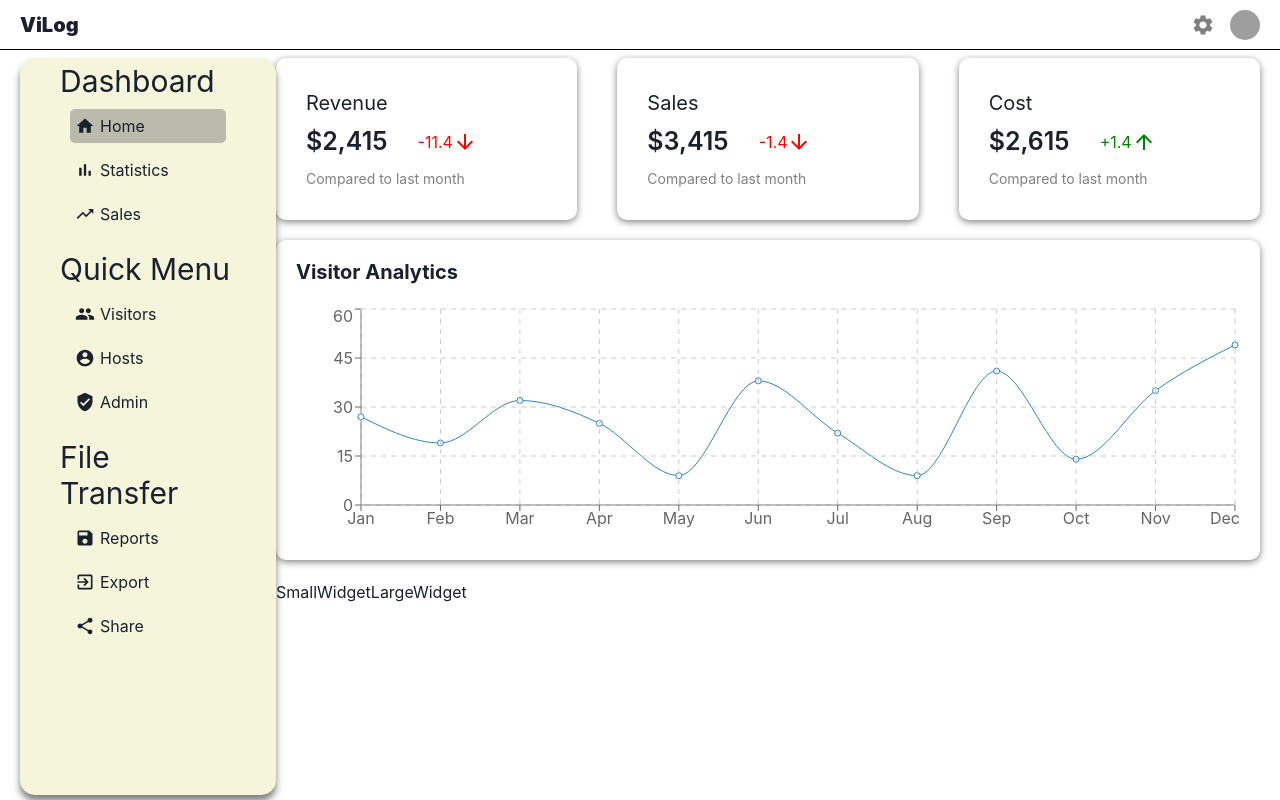
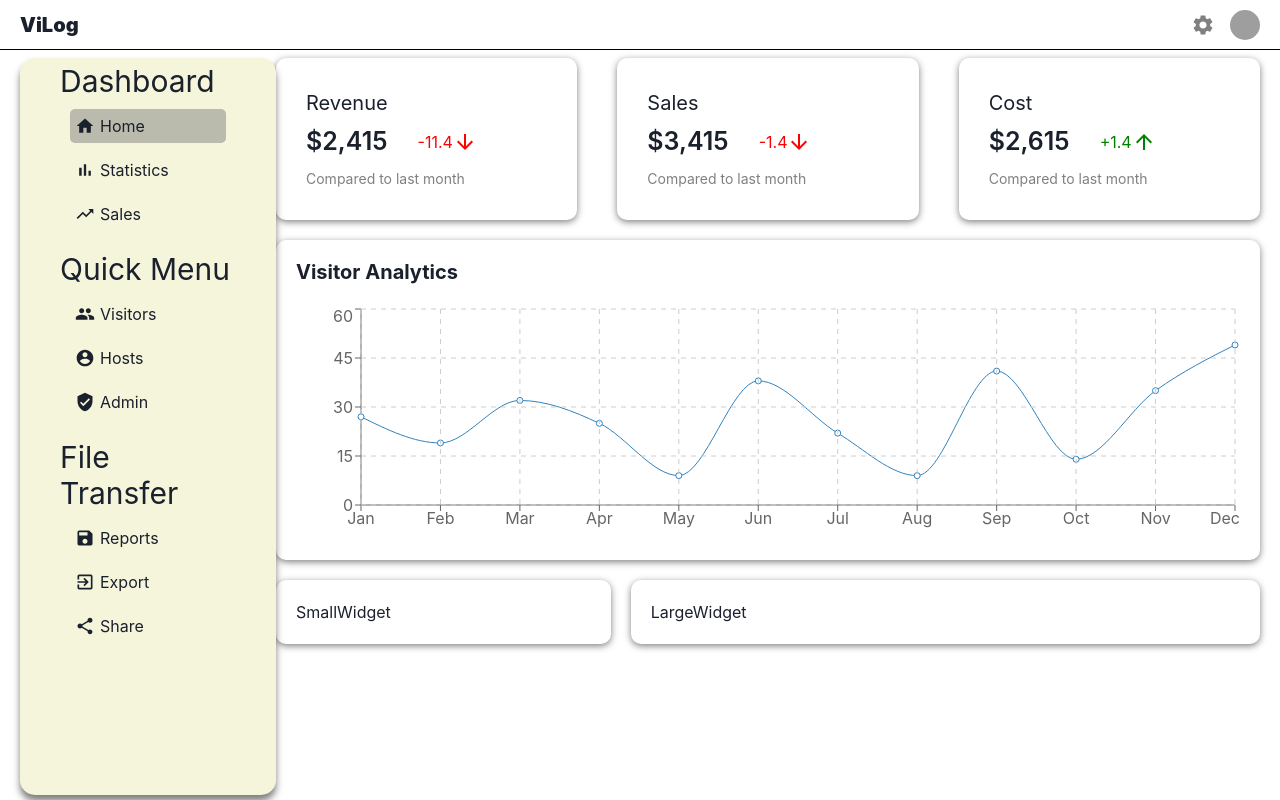
Before and after one commit to Nicholas-Darko-Brown/ViLog, a React (Create React App) app in the folder Client/guest-app/: page /dashboardPage in a window 1280 px wide. Built offline with nearby package versions, Linux system fonts and the light colour scheme; grey boxes are pictures that could not be loaded.

Commit message:
Styling widgets

```diff
--- a/Client/guest-app/src/components/Dashboard/Dashboard Components/LargeWidget/LargeWidget.css
+++ b/Client/guest-app/src/components/Dashboard/Dashboard Components/LargeWidget/LargeWidget.css
@@ -0,0 +1,9 @@
+.large_widget_container {
+    flex: 2;
+    box-shadow: 0px 2px 7px 0px rgba(0,0,0,0.5);
+    -webkit-box-shadow: 0px 2px 7px 0px rgba(0,0,0,0.5);
+    -moz-box-shadow: 0px 2px 7px 0px rgba(0,0,0,0.5);
+    padding: 20px;
+    margin-bottom: 20px;
+    border-radius: 10px;
+}
--- a/Client/guest-app/src/components/Dashboard/Dashboard Components/Small Widget/SmallWidget.css
+++ b/Client/guest-app/src/components/Dashboard/Dashboard Components/Small Widget/SmallWidget.css
@@ -1 +1,10 @@
-rafce
+.small_widget_container {
+    flex: 1;
+    box-shadow: 0px 2px 7px 0px rgba(0,0,0,0.5);
+    -webkit-box-shadow: 0px 2px 7px 0px rgba(0,0,0,0.5);
+    -moz-box-shadow: 0px 2px 7px 0px rgba(0,0,0,0.5);
+    padding: 20px;
+    margin-right: 20px;
+    margin-bottom: 20px;
+    border-radius: 10px;
+}
--- a/Client/guest-app/src/components/Dashboard/Dashboard Components/Small Widget/SmallWidget.js
+++ b/Client/guest-app/src/components/Dashboard/Dashboard Components/Small Widget/SmallWidget.js
@@ -1,4 +1,4 @@
-import './SmallWidget'
+import './SmallWidget.css'
 
 const SmallWidget = () => {
   return (
```
